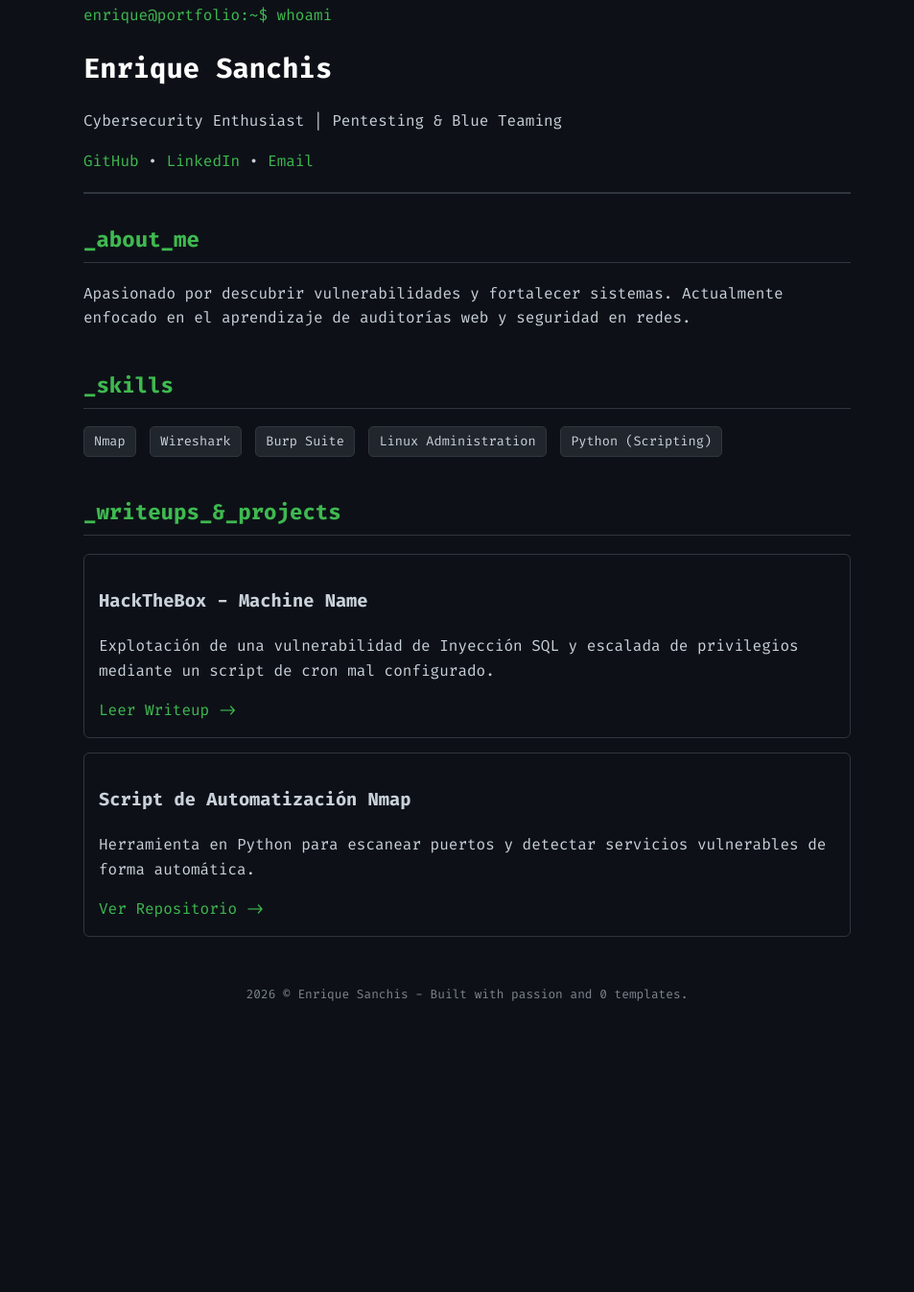
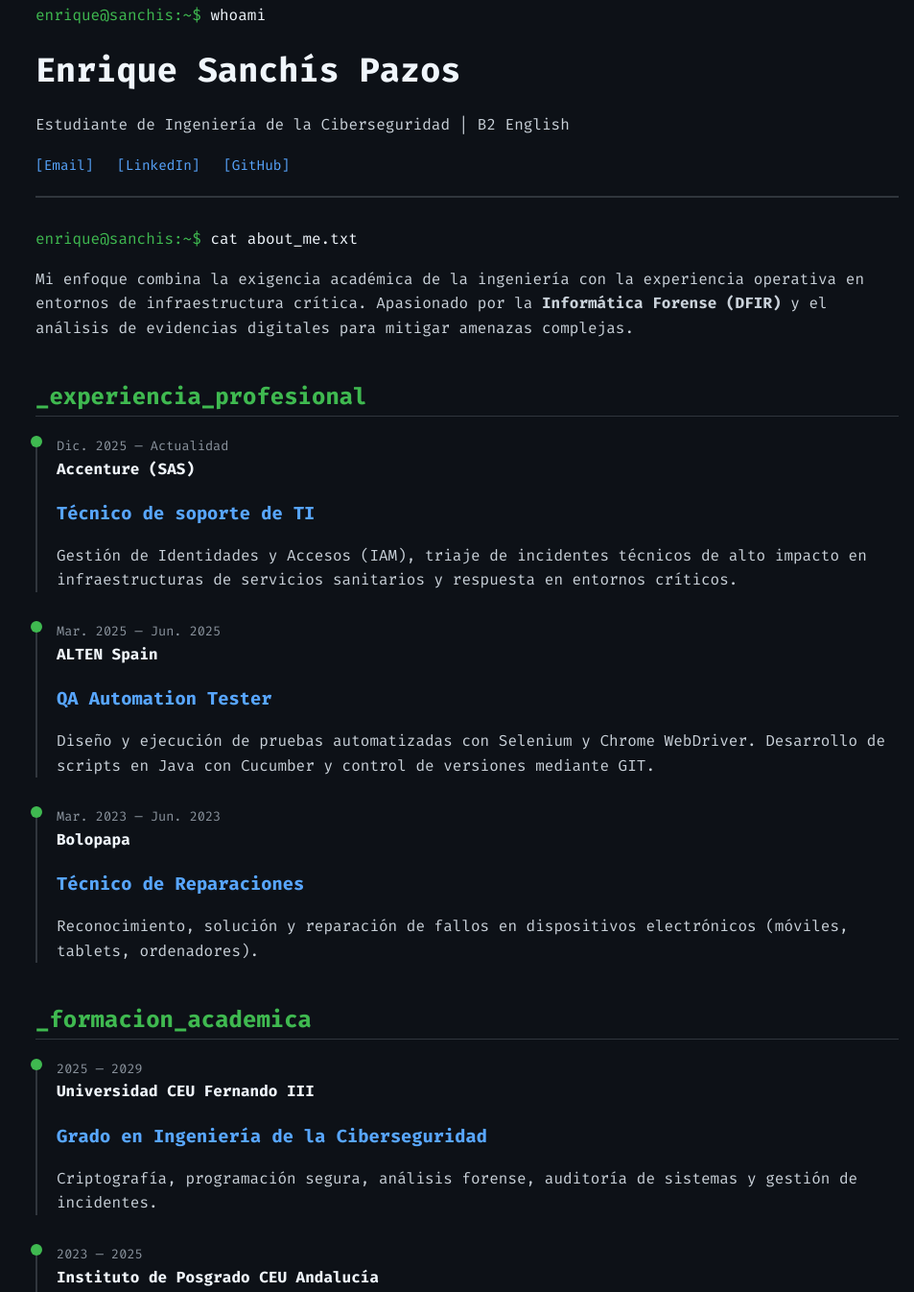
Before and after one commit to e-sanchis/e-sanchis.github.io, a plain HTML site: page index.html in a window 1280 px wide. Shown: the part 33-1379 px from the top of the page at 96% size, without its empty margins (153-1106 px from the left). Before the commit the page ends 1112 px from the top, so only its background shows below. Drawn offline with Linux system fonts and the light colour scheme.

Commit message:
Update personal details and styling in index.html

```diff
--- a/index.html
+++ b/index.html
@@ -3,15 +3,16 @@
 <head>
     <meta charset="UTF-8">
     <meta name="viewport" content="width=device-width, initial-scale=1.0">
-    <title>Enrique Sanchis | Cybersecurity Portfolio</title>
+    <title>Enrique Sanchís Pazos | Cybersecurity Portfolio</title>
     <link href="https://fonts.googleapis.com/css2?family=Fira+Code:wght@400;700&display=swap" rel="stylesheet">
     <style>
         :root {
             --bg-color: #0d1117;
             --text-color: #c9d1d9;
-            --accent-color: #238636; /* Verde GitHub / Éxito */
             --terminal-green: #3fb950;
+            --terminal-blue: #58a6ff;
             --border-color: #30363d;
+            --highlight: #f0f6fc;
         }
 
         body {
@@ -25,10 +26,7 @@
             justify-content: center;
         }
 
-        .container {
-            max-width: 800px;
-            width: 100%;
-        }
+        .container { max-width: 900px; width: 100%; }
 
         header {
             border-bottom: 2px solid var(--border-color);
@@ -36,90 +34,153 @@
             margin-bottom: 30px;
         }
 
-        .terminal-prompt {
-            color: var(--terminal-green);
+        .prompt { color: var(--terminal-green); }
+        .command { color: var(--highlight); }
+        .cursor {
+            display: inline-block;
+            width: 10px;
+            height: 1.2em;
+            background-color: var(--terminal-green);
+            animation: blink 1s step-end infinite;
+            vertical-align: middle;
         }
 
-        h1 { font-size: 1.8rem; color: #fff; }
-        h2 { font-size: 1.4rem; color: var(--terminal-green); border-bottom: 1px solid var(--border-color); padding-bottom: 5px; }
+        @keyframes blink { 50% { opacity: 0; } }
 
-        .section { margin-bottom: 40px; }
+        h1 { color: var(--highlight); margin: 10px 0; font-size: 2.2rem; }
+        h2 { color: var(--terminal-green); font-size: 1.5rem; margin-top: 40px; border-bottom: 1px solid var(--border-color); }
+        h3 { color: var(--terminal-blue); margin-bottom: 5px; }
 
-        .badge {
+        .contact-links a {
+            color: var(--terminal-blue);
+            text-decoration: none;
+            margin-right: 15px;
+            font-size: 0.9rem;
+        }
+
+        .contact-links a:hover { border-bottom: 1px solid var(--terminal-blue); }
+
+        .experience-item {
+            border-left: 2px solid var(--border-color);
+            padding-left: 20px;
+            margin-bottom: 30px;
+            position: relative;
+        }
+
+        .experience-item::before {
+            content: '';
+            position: absolute;
+            left: -7px;
+            top: 0;
+            width: 12px;
+            height: 12px;
+            background-color: var(--terminal-green);
+            border-radius: 50%;
+        }
+
+        .date { color: #8b949e; font-size: 0.85rem; }
+        .company { font-weight: bold; color: var(--highlight); }
+
+        .skill-tag {
+            display: inline-block;
             background: #21262d;
             border: 1px solid var(--border-color);
             padding: 4px 10px;
             border-radius: 5px;
-            font-size: 0.85rem;
-            margin-right: 5px;
-            display: inline-block;
+            font-size: 0.8rem;
+            margin: 0 5px 5px 0;
         }
 
-        .project-card {
-            border: 1px solid var(--border-color);
-            padding: 15px;
-            border-radius: 6px;
-            margin-bottom: 15px;
-            transition: transform 0.2s;
+        footer {
+            margin-top: 60px;
+            text-align: center;
+            font-size: 0.8rem;
+            border-top: 1px solid var(--border-color);
+            padding-top: 20px;
+            opacity: 0.6;
         }
-
-        .project-card:hover {
-            transform: translateX(10px);
-            border-color: var(--terminal-green);
-        }
-
-        a { color: var(--terminal-green); text-decoration: none; }
-        a:hover { text-decoration: underline; }
-
-        footer { text-align: center; font-size: 0.8rem; opacity: 0.6; margin-top: 50px; }
     </style>
 </head>
 <body>
 
 <div class="container">
     <header>
-        <p class="terminal-prompt">enrique@portfolio:~$ whoami</p>
-        <h1>Enrique Sanchis</h1>
-        <p>Cybersecurity Enthusiast | Pentesting & Blue Teaming</p>
-        <div class="contact">
-            <a href="https://github.com/tu-usuario">GitHub</a> •
-            <a href="https://linkedin.com/in/tu-perfil">LinkedIn</a> •
-            <a href="mailto:tu-email@ejemplo.com">Email</a>
+        <p><span class="prompt">enrique@sanchis:~$</span> <span class="command">whoami</span></p>
+        <h1>Enrique Sanchís Pazos</h1>
+        <p>Estudiante de Ingeniería de la Ciberseguridad | B2 English</p>
+        <div class="contact-links">
+            <a href="mailto:esanchispazos@gmail.com">[Email]</a>
+            <a href="https://www.linkedin.com/in/enrique-sanch%C3%ADs/" target="_blank">[LinkedIn]</a>
+            <a href="https://github.com/e-sanchis" target="_blank">[GitHub]</a>
         </div>
     </header>
 
-    <section class="section">
-        <h2>_about_me</h2>
-        <p>Apasionado por descubrir vulnerabilidades y fortalecer sistemas. Actualmente enfocado en el aprendizaje de auditorías web y seguridad en redes.</p>
+    <section>
+        <p><span class="prompt">enrique@sanchis:~$</span> <span class="command">cat about_me.txt</span></p>
+        <p>Mi enfoque combina la exigencia académica de la ingeniería con la experiencia operativa en entornos de infraestructura crítica. Apasionado por la <strong>Informática Forense (DFIR)</strong> y el análisis de evidencias digitales para mitigar amenazas complejas.</p>
     </section>
 
-    <section class="section">
-        <h2>_skills</h2>
-        <div>
-            <span class="badge">Nmap</span>
-            <span class="badge">Wireshark</span>
-            <span class="badge">Burp Suite</span>
-            <span class="badge">Linux Administration</span>
-            <span class="badge">Python (Scripting)</span>
-        </div>
-    </section>
+    <h2>_experiencia_profesional</h2>
 
-    <section class="section">
-        <h2>_writeups_&_projects</h2>
-        <div class="project-card">
-            <h3>HackTheBox - Machine Name</h3>
-            <p>Explotación de una vulnerabilidad de Inyección SQL y escalada de privilegios mediante un script de cron mal configurado.</p>
-            <a href="#">Leer Writeup -></a>
-        </div>
-        <div class="project-card">
-            <h3>Script de Automatización Nmap</h3>
-            <p>Herramienta en Python para escanear puertos y detectar servicios vulnerables de forma automática.</p>
-            <a href="#">Ver Repositorio -></a>
-        </div>
+    <div class="experience-item">
+        <div class="date">Dic. 2025 — Actualidad</div>
+        <div class="company">Accenture (SAS)</div>
+        <h3>Técnico de soporte de TI</h3>
+        <p>Gestión de Identidades y Accesos (IAM), triaje de incidentes técnicos de alto impacto en infraestructuras de servicios sanitarios y respuesta en entornos críticos.</p>
+    </div>
+
+    <div class="experience-item">
+        <div class="date">Mar. 2025 — Jun. 2025</div>
+        <div class="company">ALTEN Spain</div>
+        <h3>QA Automation Tester</h3>
+        <p>Diseño y ejecución de pruebas automatizadas con Selenium y Chrome WebDriver. Desarrollo de scripts en Java con Cucumber y control de versiones mediante GIT.</p>
+    </div>
+
+    <div class="experience-item">
+        <div class="date">Mar. 2023 — Jun. 2023</div>
+        <div class="company">Bolopapa</div>
+        <h3>Técnico de Reparaciones</h3>
+        <p>Reconocimiento, solución y reparación de fallos en dispositivos electrónicos (móviles, tablets, ordenadores).</p>
+    </div>
+
+    <h2>_formacion_academica</h2>
+
+    <div class="experience-item">
+        <div class="date">2025 — 2029</div>
+        <div class="company">Universidad CEU Fernando III</div>
+        <h3>Grado en Ingeniería de la Ciberseguridad</h3>
+        <p>Criptografía, programación segura, análisis forense, auditoría de sistemas y gestión de incidentes.</p>
+    </div>
+
+    <div class="experience-item">
+        <div class="date">2023 — 2025</div>
+        <div class="company">Instituto de Posgrado CEU Andalucía</div>
+        <h3>FP Grado Superior - DAM</h3>
+        <p>Desarrollo de Aplicaciones Multiplataforma (Java, Spring Framework).</p>
+    </div>
+
+    <h2>_hard_skills_&_certificaciones</h2>
+    <div style="margin-top: 20px;">
+        <span class="skill-tag">Active Directory</span>
+        <span class="skill-tag">IAM (Identity Management)</span>
+        <span class="skill-tag">Redes y Seguridad</span>
+        <span class="skill-tag">Java / Selenium / Cucumber</span>
+        <span class="skill-tag">Gestión de Incidentes</span>
+        <span class="skill-tag">Linux / Windows Server</span>
+        <span class="skill-tag">Inglés B2 (Cambridge)</span>
+    </div>
+
+    <div style="margin-top: 20px;">
+        <p><span class="prompt">enrique@sanchis:~$</span> <span class="command">ls ./certs/</span></p>
+        <p>• Cisco: Introduction to Cybersecurity (Jul. 2025)</p>
+    </div>
+
+    <section style="margin-top: 40px;">
+        <p><span class="prompt">enrique@sanchis:~$</span> <span class="command">./status_check.sh</span><span class="cursor"></span></p>
     </section>
 
     <footer>
-        <p>2026 © Enrique Sanchis - Built with passion and 0 templates.</p>
+        <p>Connection established. No vulnerabilities found. 2026 Enrique Sanchís Pazos.</p>
     </footer>
 </div>
 
```
